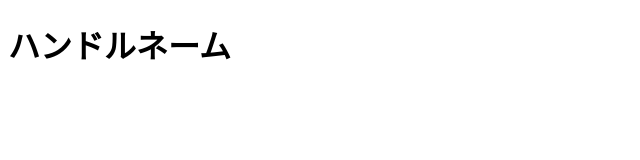
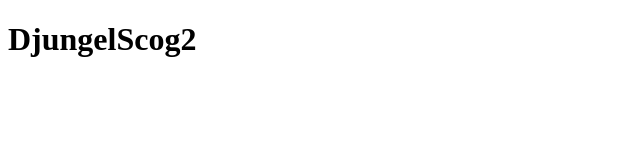
Before and after one commit to DjungelScog2/DjungelScog2.github.io, a plain HTML site: page index.html in a window 1280 px wide. Shown: the whole page, without its empty margins (0-640 px from the left). Drawn offline with Linux system fonts and the light colour scheme.

Commit message:
Update index.html

```diff
--- a/index.html
+++ b/index.html
@@ -3,9 +3,9 @@
   <head>
     <meta charset="utf-8">
     <meta name="viewport" content="width=device-width, initial-scale=1">
-    <title>ハンドルネームのポートフォリオ</title>
+    <title>DjungelScog2のポートフォリオ</title>
   </head>
   <body>
-    <h1>ハンドルネーム</h1>
+    <h1>DjungelScog2</h1>
   </body>
 </html>
```
